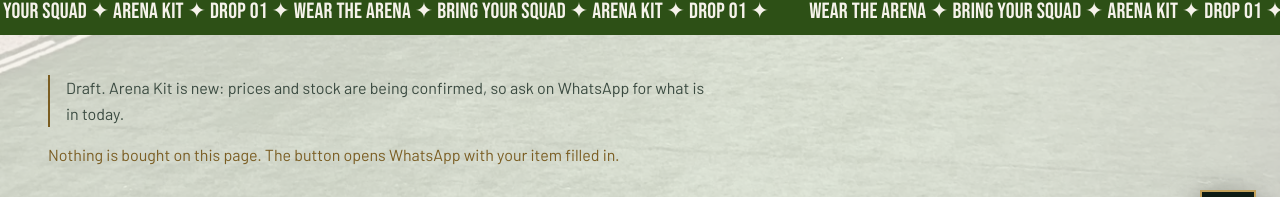
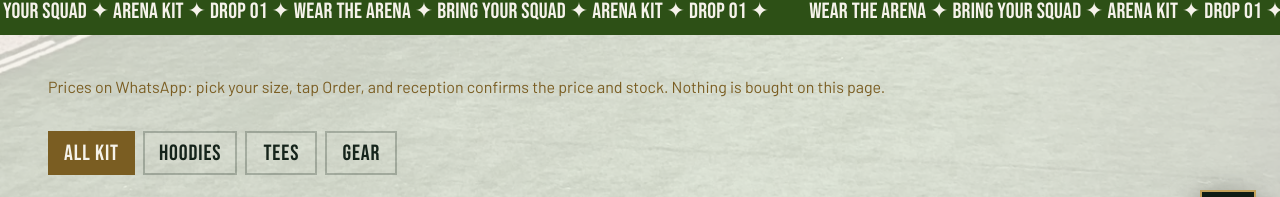
Before and after one commit to Murash-ops/mvsa-publicV2, a Next.js app: page /shop in a window 1280 px wide. Shown: the part 530-727 px from the top of the page. Built offline with nearby package versions, Linux system fonts and the light colour scheme; no server answers; a web font is replaced by a local one.

Commit message:
Open the shop: Arena Kit in the menu, prices on WhatsApp
The owner is opening the shop before prices are set. The list is no longer
a draft, so Shop joins the navigation; every piece still reads Ask, and the
page says prices come on WhatsApp, where reception confirms price and stock.

```diff
--- a/src/content/shop.ts
+++ b/src/content/shop.ts
@@ -51,7 +51,7 @@ export const categories: { id: ShopCategory | 'all'; label: string }[] = [
  * navigation link and puts a notice on the page, so a half-filled catalogue
  * can never go out as if it were finished.
  */
-export const draft = true;
+export const draft = false;
 
 /**
  * Arena Kit, drop 01: the merchandise, each piece carrying one of the two
@@ -142,7 +142,7 @@ export const shop = {
   emptyBody:
     'There is nothing listed yet. Ask at reception for kit and match essentials, or send us a message and we will tell you what is in.',
   /** Said once, near the ordering buttons, so nobody expects a checkout. */
-  orderNote: 'Nothing is bought on this page. The button opens WhatsApp with your item filled in.',
+  orderNote: 'Prices on WhatsApp: pick your size, tap Order, and reception confirms the price and stock. Nothing is bought on this page.',
   /** Shown while `draft` is true, in place of the ordering note. */
   draftNote:
     'Draft. Arena Kit is new: prices and stock are being confirmed, so ask on WhatsApp for what is in today.',
```
